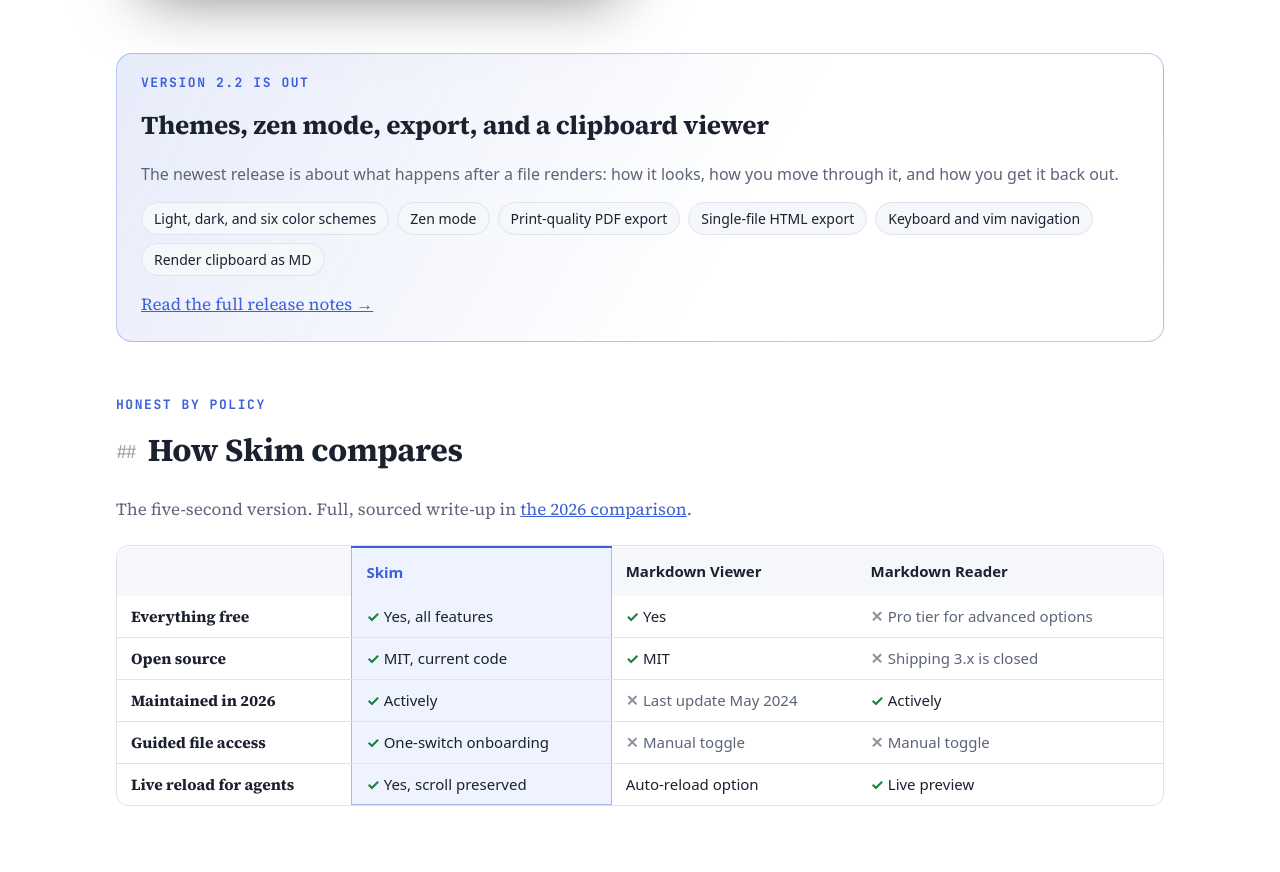
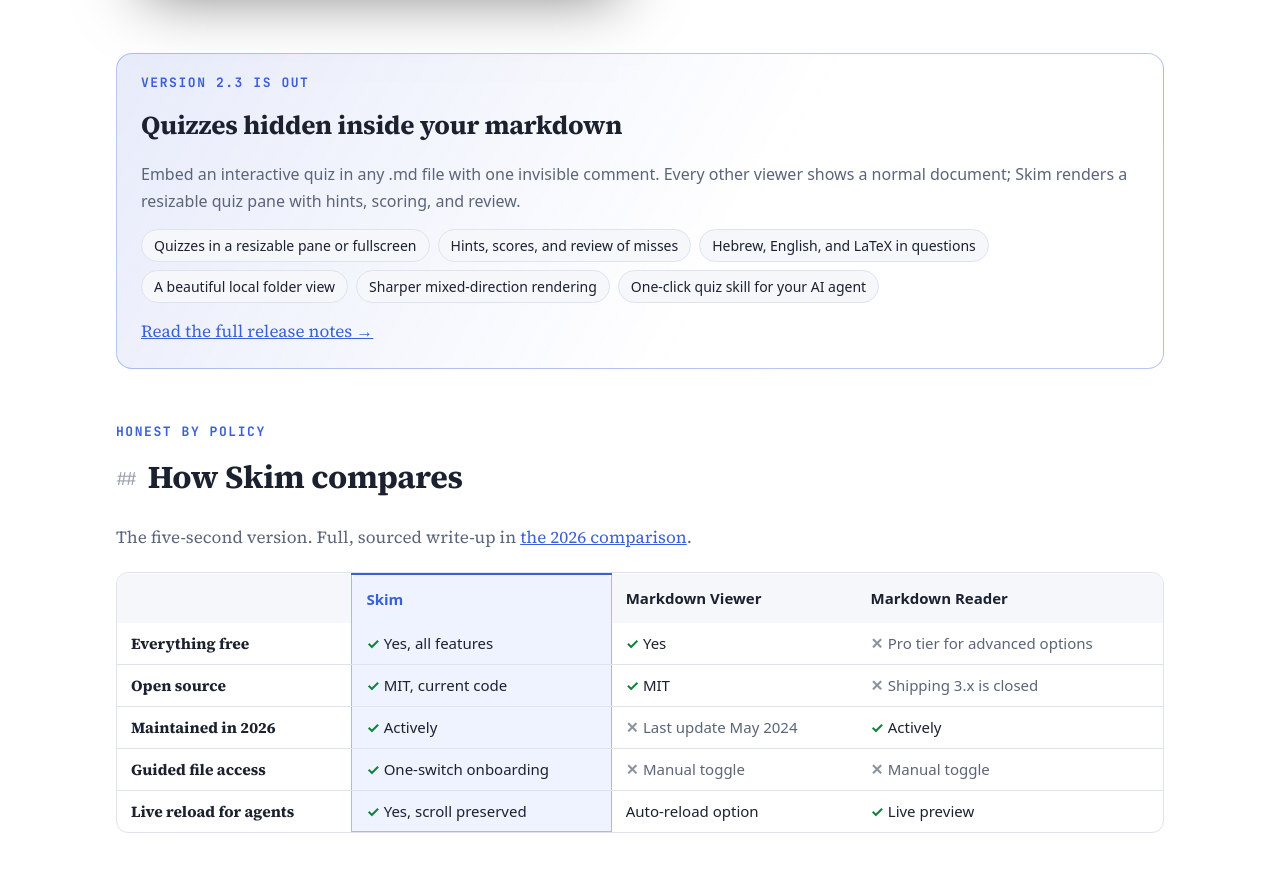
Before and after one commit to skim-md/skim-md.github.io, a website: page index.html in a window 1280 px wide. Shown: the part 2283-3155 px from the top of the page. Drawn offline with Linux system fonts and the light colour scheme.

Commit message:
Homepage: Version 2.3 whats-new (quiz release)

```diff
--- a/index.html
+++ b/index.html
@@ -176,16 +176,16 @@
 <section class="section">
   <div class="wrap">
     <div class="whats-new reveal">
-      <span class="eyebrow" style="margin-bottom:0">Version 2.2 is out</span>
-      <h2>Themes, zen mode, export, and a clipboard viewer</h2>
-      <p class="muted" style="margin:0; font-family: var(--sans); font-size:16px;">The newest release is about what happens after a file renders: how it looks, how you move through it, and how you get it back out.</p>
+      <span class="eyebrow" style="margin-bottom:0">Version 2.3 is out</span>
+      <h2>Quizzes hidden inside your markdown</h2>
+      <p class="muted" style="margin:0; font-family: var(--sans); font-size:16px;">Embed an interactive quiz in any .md file with one invisible comment. Every other viewer shows a normal document; Skim renders a resizable quiz pane with hints, scoring, and review.</p>
       <ul class="wn-chips">
-        <li>Light, dark, and six color schemes</li>
-        <li>Zen mode</li>
-        <li>Print-quality PDF export</li>
-        <li>Single-file HTML export</li>
-        <li>Keyboard and vim navigation</li>
-        <li>Render clipboard as MD</li>
+        <li>Quizzes in a resizable pane or fullscreen</li>
+        <li>Hints, scores, and review of misses</li>
+        <li>Hebrew, English, and LaTeX in questions</li>
+        <li>A beautiful local folder view</li>
+        <li>Sharper mixed-direction rendering</li>
+        <li>One-click quiz skill for your AI agent</li>
       </ul>
       <p style="margin:0;"><a href="/release-notes/">Read the full release notes &rarr;</a></p>
     </div>
```
Also changed, not shown: pages/index.html (+9 -9 lines).
